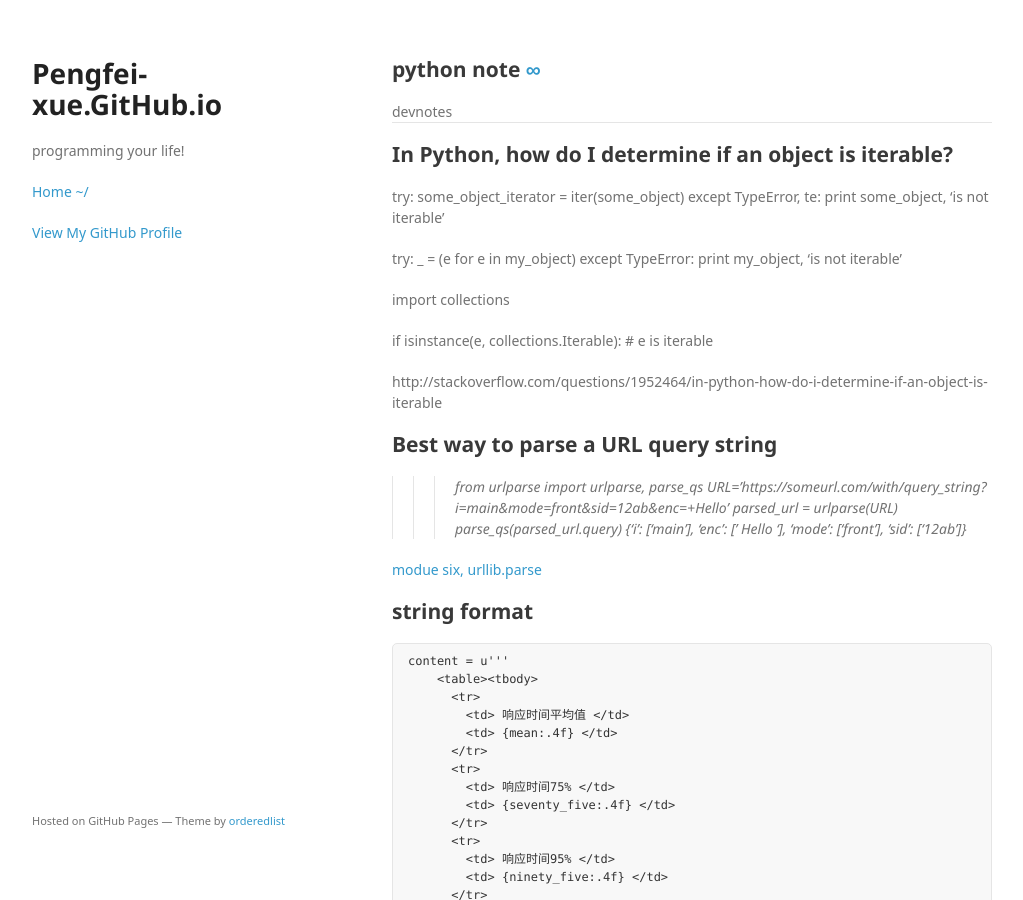
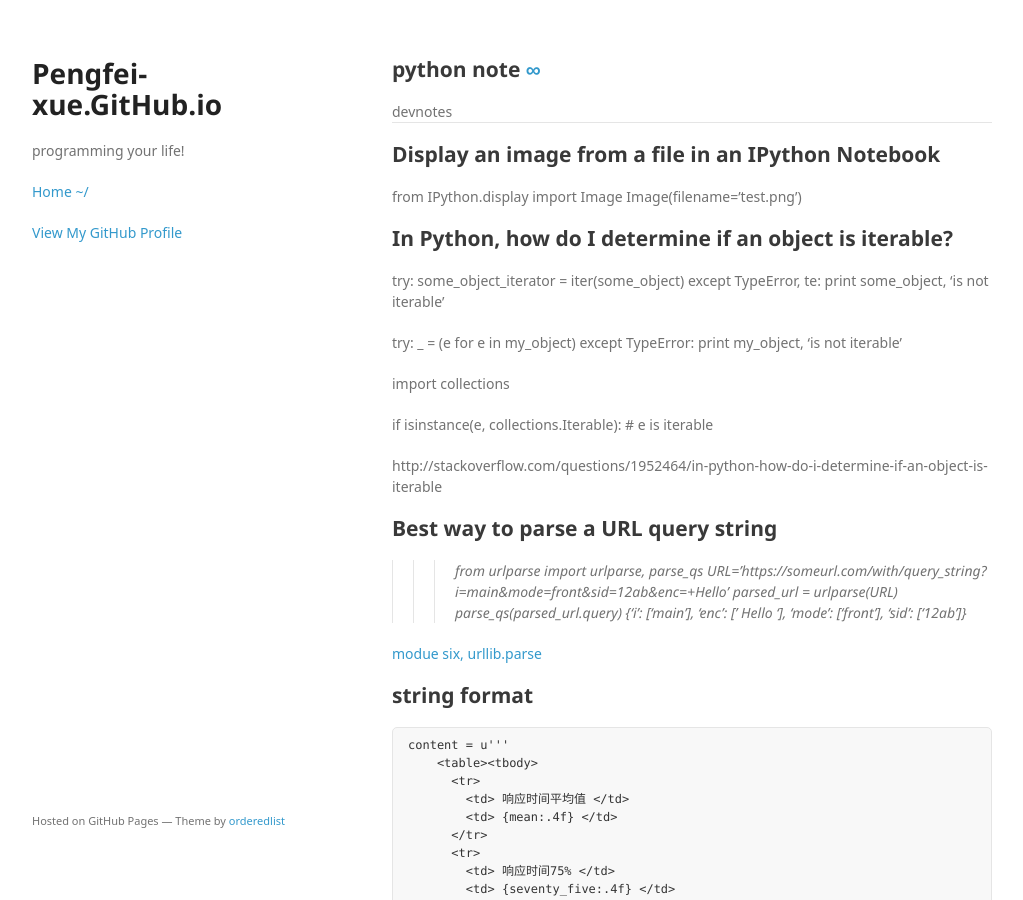
Before and after one commit to pengfei-xue/pengfei-xue.github.io, a Jekyll site: the page built from _posts/devnotes/2017-01-05-python.markdown, in a window 1280 px wide and 900 px high. Shown: the whole window, without its empty margins (128-1151 px from the left). Built offline with Jekyll 4.4.1, drawn with Linux system fonts in a browser that asks for light colours; some web fonts are replaced; comment, search, counter and statistics services are not loaded.

Commit message:
add Display an image from a file in an IPython Notebook

```diff
--- a/_posts/devnotes/2017-01-05-python.markdown
+++ b/_posts/devnotes/2017-01-05-python.markdown
@@ -6,6 +6,12 @@ author: Pengfei.X
 version: 0.1
 categories: [devnotes, ]
 ---
+
+
+## Display an image from a file in an IPython Notebook
+
+  from IPython.display import Image
+  Image(filename='test.png')
 
 
 ## In Python, how do I determine if an object is iterable?
```
